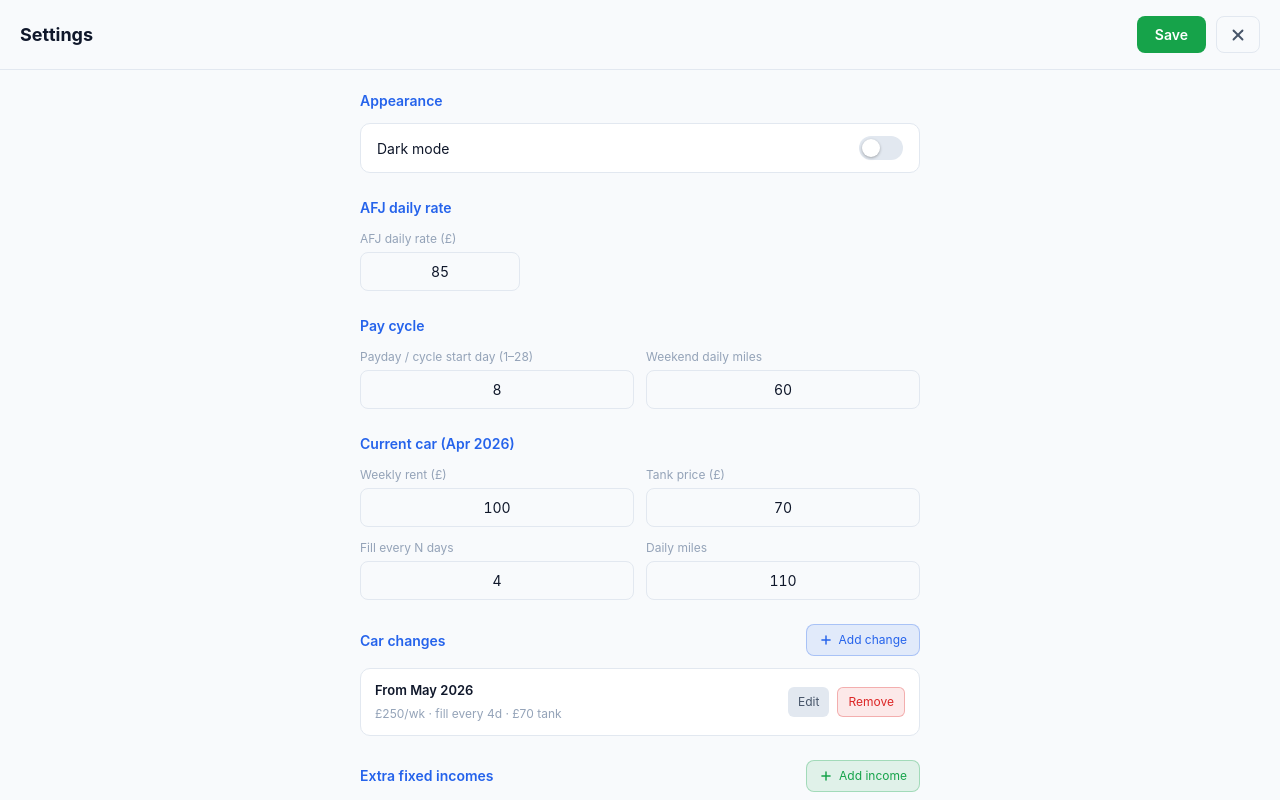
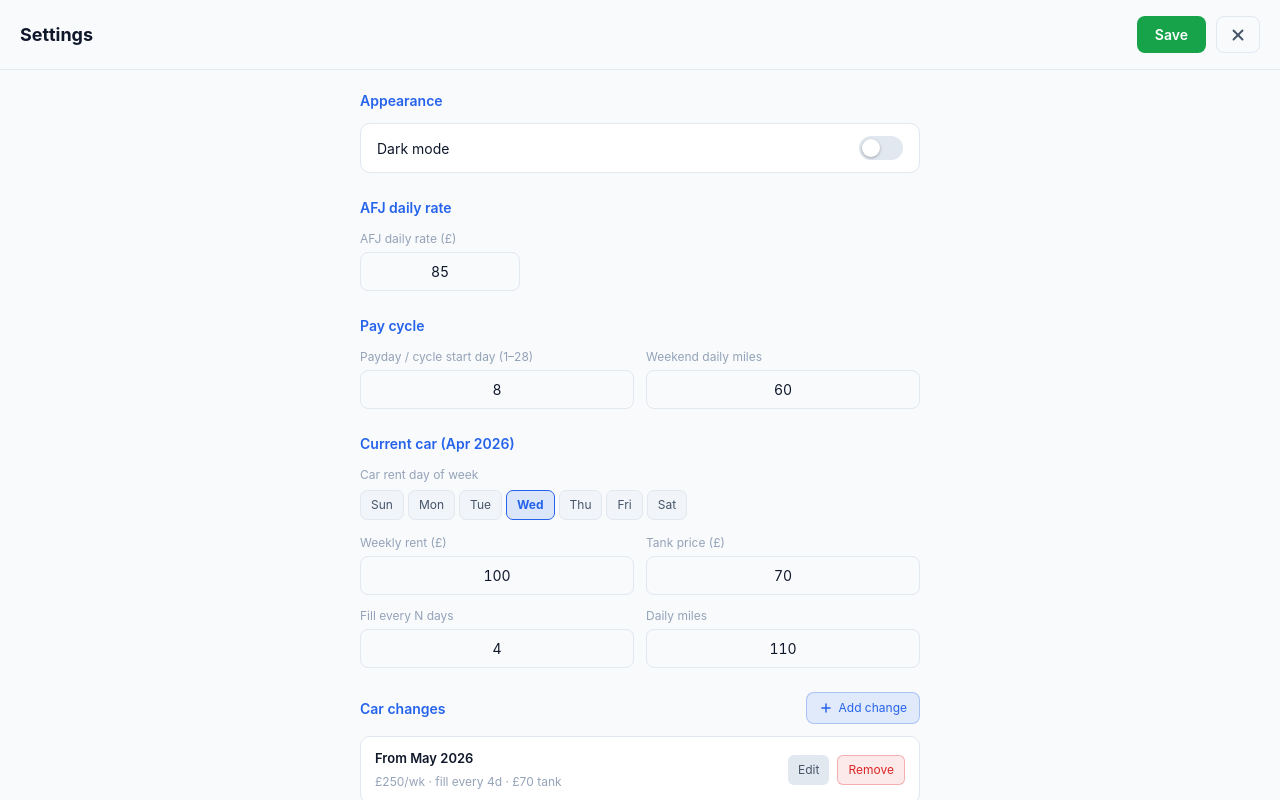
Before and after one commit to al2766/zorell-finances, a Next.js app: page / in a window 1280 px wide. Both pictures are taken after a click on the button 1211 px from the left and 29 px from the top of the page. Shown: the top 800 px of the page. Built offline with nearby package versions, Linux system fonts and the light colour scheme.

Commit message:
Car rent day-of-week setting; balance override resets income timing like first day

```diff
--- a/components/FinanceSimulator.tsx
+++ b/components/FinanceSimulator.tsx
@@ -98,6 +98,7 @@ interface Settings {
   darkMode: boolean
   paydayDay: number
   weekendDailyMiles: number
+  carRentDayOfWeek: number  // 0=Sun 1=Mon 2=Tue 3=Wed 4=Thu 5=Fri 6=Sat
 }
 
 interface FuelOverride {
@@ -251,6 +252,7 @@ const DEFAULT_SETTINGS: Settings = {
   darkMode: false,
   paydayDay: 8,
   weekendDailyMiles: 60,
+  carRentDayOfWeek: 3,  // Wednesday
 }
 
 const DEFAULT_SLIDERS: Sliders = {
@@ -528,13 +530,12 @@ function simulateCycle(
   const afjAmount = calcAFJ(prevMonth, prevYear, settings.afjDailyRate)
 
   const car = getCarSettings(month, year, settings)
-  const carRentDays = new Set<string>()
-  for (let i = 0; i < 4; i++) {
-    const d = new Date(year, month - 1, paydayDay + i * 7)
-    if (d.getMonth() + 1 === month) {
-      carRentDays.add(d.toISOString().slice(0, 10))
-    }
-  }
+  const carRentDayOfWeek = settings.carRentDayOfWeek ?? 3
+  const carRentDays = new Set<string>(
+    cycleDays
+      .filter(d => d.getDay() === carRentDayOfWeek)
+      .map(d => d.toISOString().slice(0, 10))
+  )
 
   const fuelFillDays = new Set<string>()
   const cycleStart = new Date(year, month - 1, paydayDay).getTime()
@@ -607,6 +608,7 @@ function simulateCycle(
   let prevIsPayday = false
   let prevAfjIn = 0
   let prevCarryIn = 0
+  let prevWasReset = false  // true after a balance override day or first day — makes next day income_in = 0
 
   for (let i = 0; i < cycleDays.length; i++) {
     const date = cycleDays[i]
@@ -669,11 +671,12 @@ function simulateCycle(
     // ── New bills pot logic ─────────────────────────────────────
 
     // Step 1 — income_in for this day's pot calculation
-    // Day 0: own income (AFJ + rate + carry-in). Day 1: zero (day 0's rate already in 1850). Day 2+: previous day's rate.
+    // First day or balance-override day: use own income. Day after either: zero. Otherwise: prev day's income.
+    const hasOverrideToday = balanceOverrides?.[dateKey] !== undefined
     let income_in: number
-    if (i === 0) {
+    if (i === 0 || hasOverrideToday) {
       income_in = baseIncome + extraIncomeTotal + afjIn + carryInToday
-    } else if (i === 1) {
+    } else if (i === 1 || prevWasReset) {
       income_in = 0
     } else {
       income_in = prevBaseIncome + prevExtraIncome
@@ -698,9 +701,9 @@ function simulateCycle(
       dailyWorking = 0
     }
 
-    // Step 5 — apply balance override if present
-    if (balanceOverrides?.[dateKey] !== undefined) {
-      billsPot = balanceOverrides[dateKey]
+    // Step 5 — apply balance override: replace pot value, mark next day as reset
+    if (hasOverrideToday) {
+      billsPot = balanceOverrides![dateKey]
     }
 
     // Step 6 — savings and spending from dailyWorking (post-contribution)
@@ -731,6 +734,7 @@ function simulateCycle(
     prevIsPayday = isPayday
     prevAfjIn = afjIn
     prevCarryIn = carryInToday
+    prevWasReset = i === 0 || hasOverrideToday  // next day gets income_in = 0
 
     const billDetailsArr: { name: string; amount: number }[] = [
       ...billsToday.map(b => ({ name: b.name, amount: b.amount })),
@@ -2222,6 +2226,27 @@ function SettingsPanel({
         {/* Current car */}
         <div style={{ marginBottom: 24 }}>
           <div style={{ fontSize: 14, fontWeight: 600, color: theme.blueLight, marginBottom: 12 }}>Current car (Apr 2026)</div>
+          {/* Car rent day of week */}
+          <div style={{ marginBottom: 14 }}>
+            <label style={{ fontSize: 12, color: theme.textMuted, display: 'block', marginBottom: 6 }}>Car rent day of week</label>
+            <div style={{ display: 'flex', gap: 4, flexWrap: 'wrap' }}>
+              {['Sun','Mon','Tue','Wed','Thu','Fri','Sat'].map((d, idx) => {
+                const active = (local.carRentDayOfWeek ?? 3) === idx
+                return (
+                  <button
+                    key={d}
+                    onClick={() => setLocal(prev => ({ ...prev, carRentDayOfWeek: idx }))}
+                    style={{
+                      padding: '5px 10px', fontSize: 12, fontWeight: active ? 700 : 400,
+                      borderRadius: 7, cursor: 'pointer', border: `1px solid ${active ? theme.blue : theme.border}`,
+                      background: active ? `${theme.blue}22` : theme.cardAlt,
+                      color: active ? theme.blueLight : theme.textSecondary,
+                    }}
+                  >{d}</button>
+                )
+              })}
+            </div>
+          </div>
           <div style={{ display: 'grid', gridTemplateColumns: '1fr 1fr', gap: 12 }}>
             {[
               { label: 'Weekly rent (£)', field: 'carWeeklyRent' as const },
@@ -3464,6 +3489,7 @@ export default function FinanceSimulator() {
           darkMode: parsed.darkMode ?? false,
           paydayDay: parsed.paydayDay ?? DEFAULT_SETTINGS.paydayDay,
           weekendDailyMiles: parsed.weekendDailyMiles ?? DEFAULT_SETTINGS.weekendDailyMiles,
+          carRentDayOfWeek: parsed.carRentDayOfWeek ?? DEFAULT_SETTINGS.carRentDayOfWeek,
         })
       }
       const sl = localStorage.getItem('fin-sliders')
```
